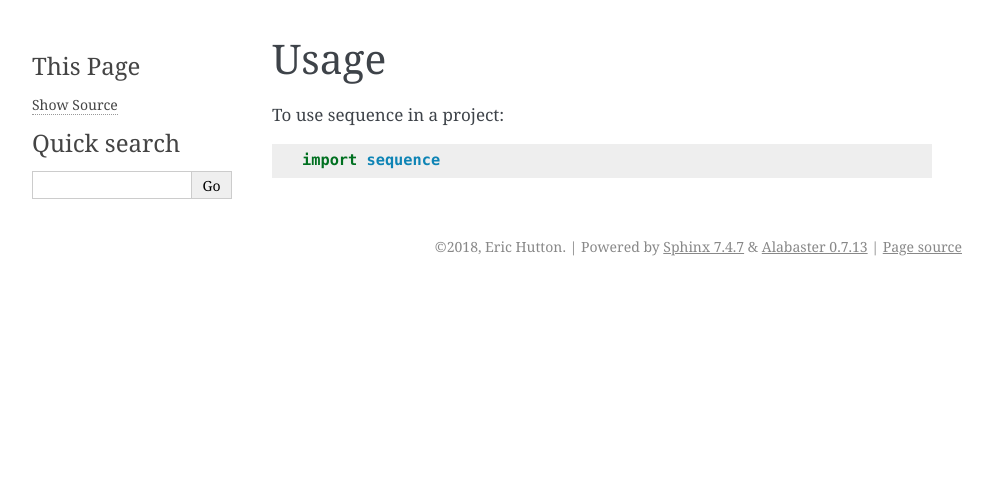
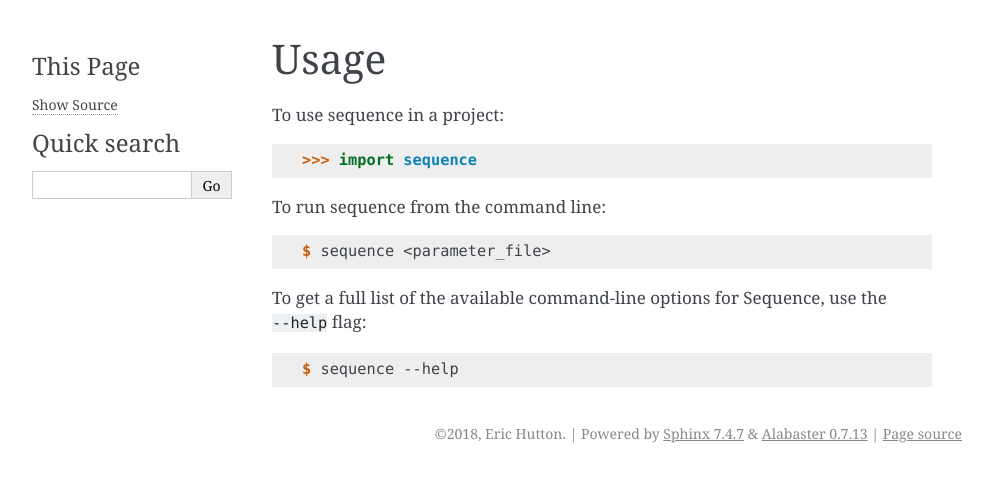
Before and after one commit to sequence-dev/sequence, a Sphinx documentation site: the page built from docs/usage.rst, in a window 1280 px wide. Shown: the top 482 px of the page, without its empty margins (148-1141 px from the left). Built offline with Sphinx 7.4.7, drawn with Linux system fonts in a browser that asks for light colours.

Commit message:
Add minimimal documentation about running from command line.

```diff
--- a/docs/usage.rst
+++ b/docs/usage.rst
@@ -2,6 +2,21 @@
 Usage
 =====
 
-To use sequence in a project::
+To use sequence in a project:
 
-    import sequence
+.. code-block:: python
+
+    >>> import sequence
+
+To run sequence from the command line:
+
+.. code-block:: console
+
+    $ sequence <parameter_file>
+
+To get a full list of the available command-line options for Sequence, use
+the ``--help`` flag:
+
+.. code-block:: console
+
+    $ sequence --help
```
